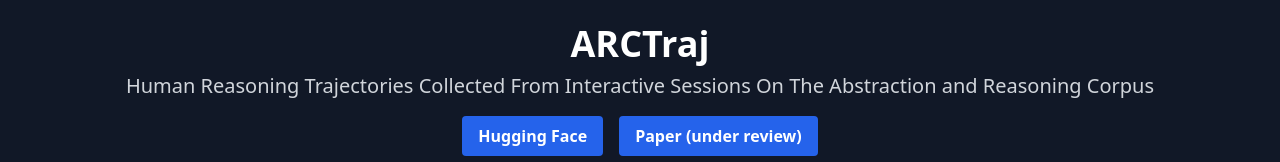
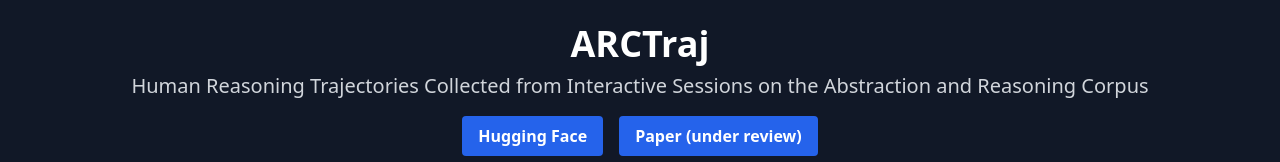
Before and after one commit to SejinKimm/ARCTrajViewer, a React (Vite) app: page / in a window 1280 px wide. Shown: the top 162 px of the page. Built offline with nearby package versions, Linux system fonts and the light colour scheme; no server answers.

Commit message:
modify capitalizing

```diff
--- a/src/ArcTrajViewer.jsx
+++ b/src/ArcTrajViewer.jsx
@@ -125,7 +125,7 @@
       <div className="bg-gray-900 text-white text-center py-6 shadow-md">
         <h1 className="text-4xl font-black mb-2">ARCTraj</h1>
         <p className="text-xl text-gray-300 mb-4">
-          Human Reasoning Trajectories Collected From Interactive Sessions On The Abstraction and Reasoning Corpus
+          Human Reasoning Trajectories Collected from Interactive Sessions on the Abstraction and Reasoning Corpus
         </p>
         <div className="flex justify-center gap-4">
           <a
```
